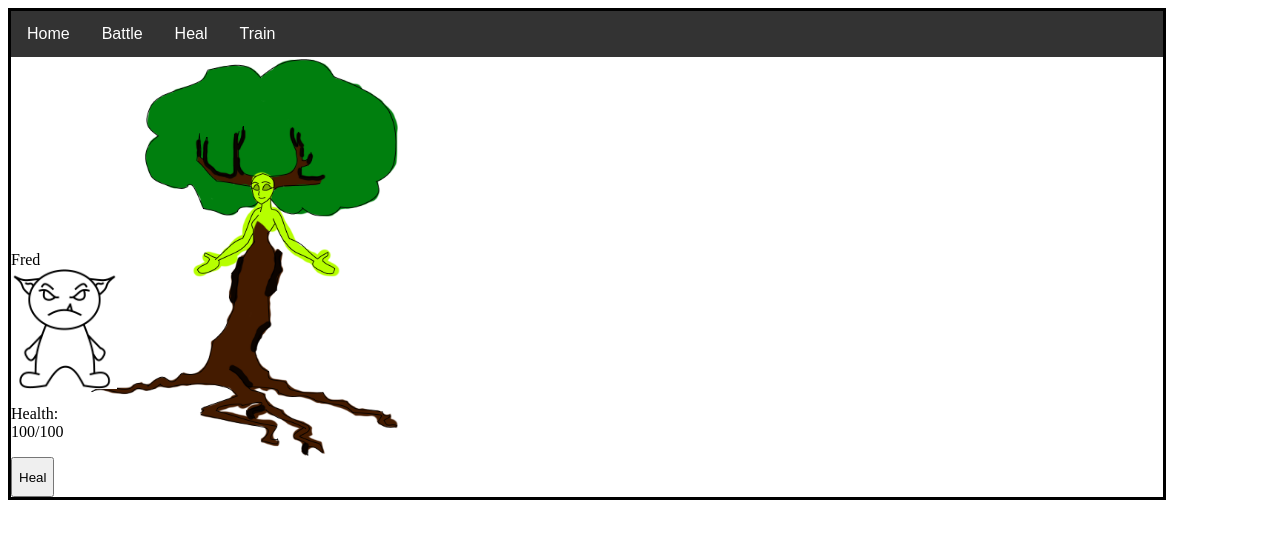
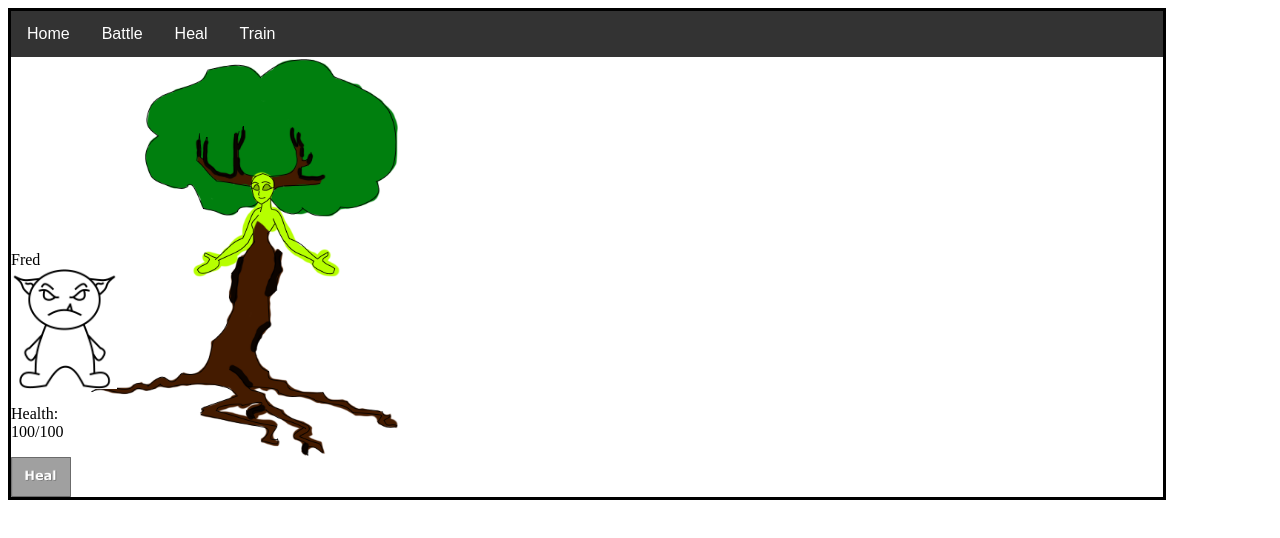
Before and after one commit to jwheatonumich/Basic-RPG, a plain HTML site: page heal/heal.html in a window 1280 px wide. Drawn offline with Linux system fonts and the light colour scheme.

Commit message:
Added heal button image

```diff
--- a/heal/heal.html
+++ b/heal/heal.html
@@ -31,7 +31,7 @@
                     <p id="character-stats">Stats</p>
                 </div>
             </div>
-            <button id="heal-button" onClick="healMax()">Heal</button>
+            <a id="heal-button" onClick="healMax()" href=?><img id="heal-button" alt = "heal-button" src="./heal-button-square.png"></a>
         </div>
     </body>
 </html>
```
Also changed, not shown: heal/heal-button-square.png (added), 1 other file.
